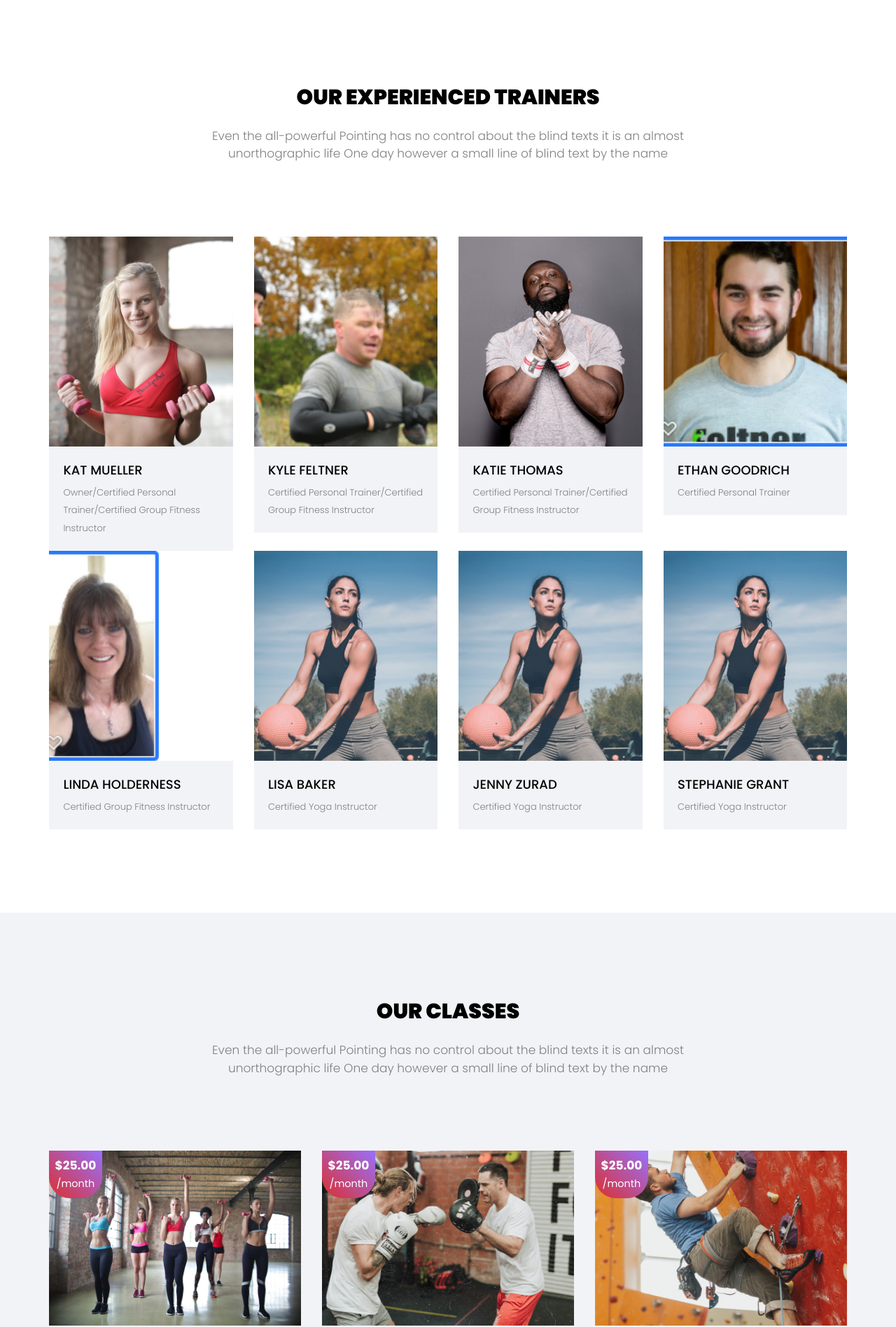
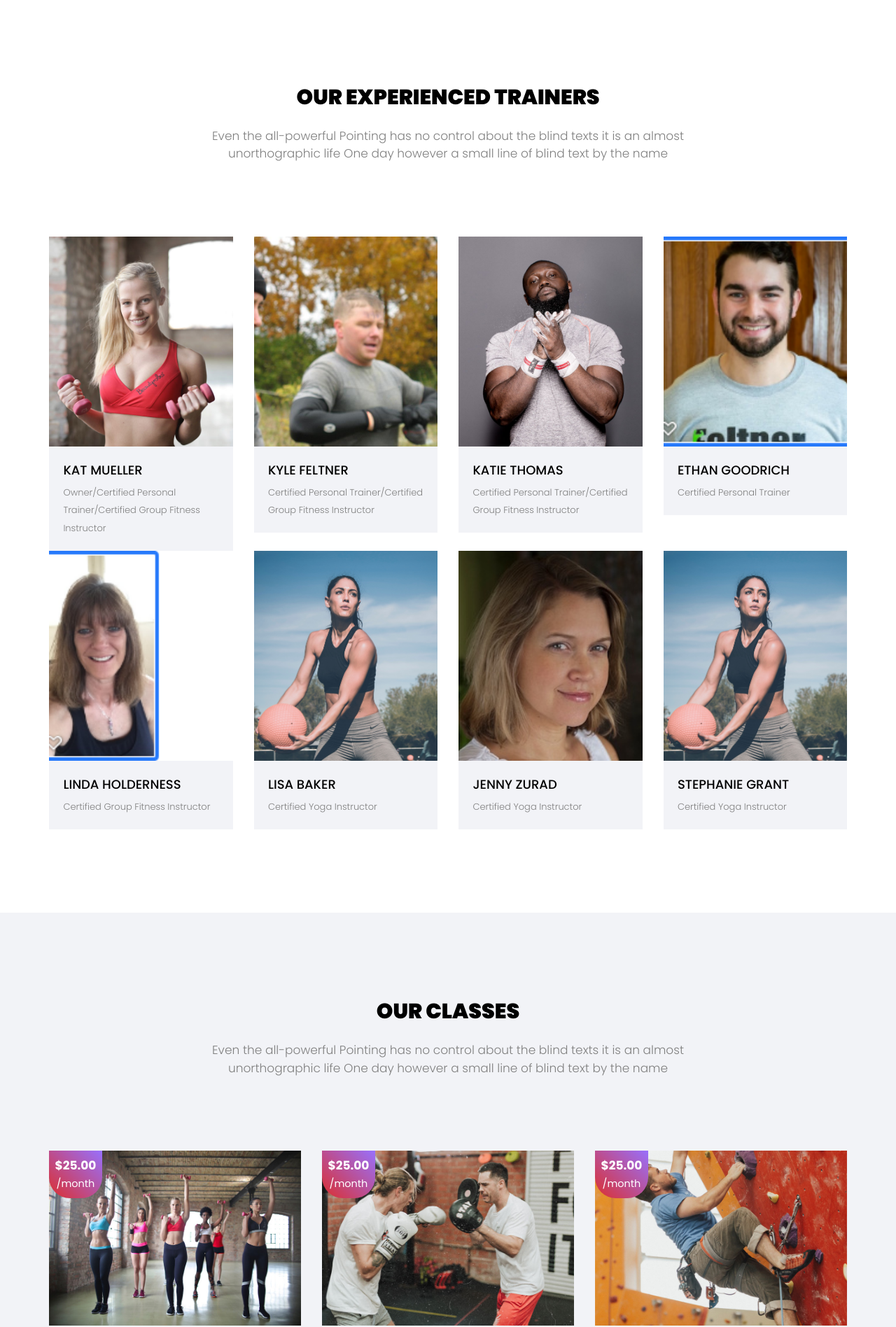
Before and after one commit to ResultsNow/resultsnow.github.io, a Jekyll site: the page built from index.html, in a window 1280 px wide. Shown: the part 3260-5156 px from the top of the page at 70% size. Built offline with Jekyll 4.4.1, drawn with Linux system fonts in a browser that asks for light colours; some web fonts are replaced.

Commit message:
added jenny's pic

```diff
--- a/_data/trainers.yml
+++ b/_data/trainers.yml
@@ -24,7 +24,7 @@
 
 - name: Jenny Zurad
   specialty: Certified Yoga Instructor
-  image: trainer-3.jpg
+  image: jenny profile.jpg
 
 - name: Stephanie Grant
   specialty: Certified Yoga Instructor
```
